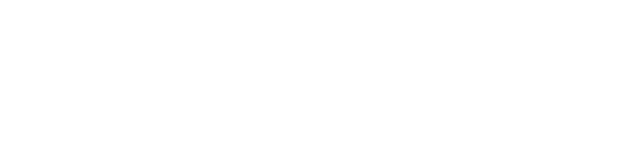
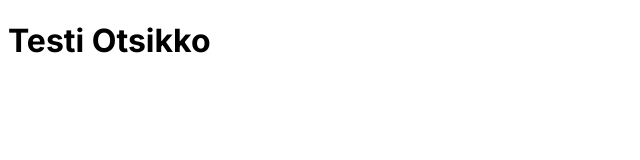
Before and after one commit to JuliusVyy/WEB02_Julius_Vyyrylainen, a plain HTML site: page index.html in a window 1280 px wide. Shown: the whole page, without its empty margins (0-640 px from the left). Drawn offline with Linux system fonts and the light colour scheme.

Commit message:
HTML pohja päivitetty ja google fontti lisätty.

```diff
--- a/index.html
+++ b/index.html
@@ -1,16 +1,21 @@
 <!DOCTYPE html>
 <html lang="fi">
     <head>
+        <meta charset="UTF-8">
         <meta name="viewport" content="width=device-width, initial-scale=1.0">
-        <meta charset="UTF-8">
-        <title></title>
+        <title>Sivun otsikko.</title>
+        <meta name="description" content="Kuvaus sivusta.">
+        <link rel="preconnect" href="https://fonts.googleapis.com">
+        <link rel="preconnect" href="https://fonts.gstatic.com" crossorigin>
+        <link href="https://fonts.googleapis.com/css2?family=Inter:ital,opsz,wght@0,14..32,100..900;1,14..32,100..900&display=swap" rel="stylesheet">
+        <link rel="stylesheet" href="styles.css">
     </head>
     <body>
         <header>
 
         </header>
         <main>
-
+            <h1>Testi Otsikko</h1>
         </main>
         <footer>
 
--- a/styles.css
+++ b/styles.css
@@ -0,0 +1,3 @@
+body {
+    font-family: "Inter", sans-serif;
+}
```
